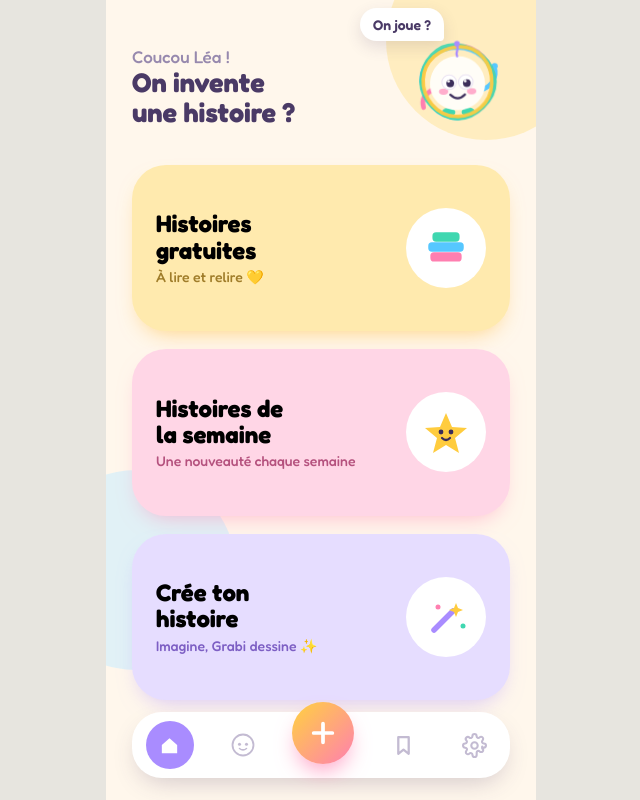
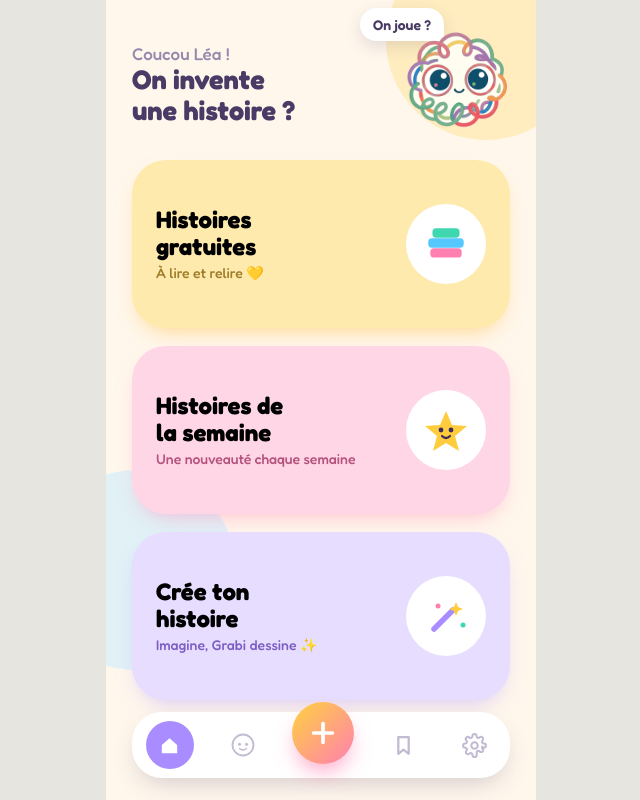
Before and after one commit to shepatrop-hash/Grabi, a React (Vite) app: page / in a window 1280 px wide. Shown: the whole page, without its empty margins (319-959 px from the left). Built offline with nearby package versions, Linux system fonts and the light colour scheme.

Commit message:
Use the real Grabi mascot illustration from the new design (PNG)
- Replace the old SVG mascot with the design's grabi.png (resized 4096->512, 246KB)
- Grabi component now renders <img src="/grabi.png"> with the bob animation

Co-Authored-By: Claude Opus 4.8 <noreply@anthropic.com>

```diff
--- a/src/components/Grabi.jsx
+++ b/src/components/Grabi.jsx
@@ -1,36 +1,22 @@
-import RawSvg from './RawSvg.jsx'
-
-// La mascotte Grabi, reprise telle quelle du prototype (Grabi.dc.html).
-// `size` = largeur en px. Les animations grabi-bob / grabi-wave sont dans theme.css.
+// La mascotte Grabi : illustration du nouveau design (public/grabi.png).
+// `size` = largeur/hauteur en px. L'animation grabi-bob est dans theme.css.
 export default function Grabi({ size = 110 }) {
-  const h = Math.round((size * 210) / 200)
-  const svg = `
-  <svg viewBox="0 0 200 210" width="${size}" height="${h}" style="overflow:visible; animation: grabi-bob 2.6s ease-in-out infinite; transform-origin:50% 80%;">
-    <ellipse cx="82" cy="160" rx="13" ry="9" fill="#3FD7B0"></ellipse>
-    <ellipse cx="120" cy="160" rx="13" ry="9" fill="#3FD7B0"></ellipse>
-    <path d="M52,116 C36,124 30,136 34,150" fill="none" stroke="#FF7FB0" stroke-width="9" stroke-linecap="round"></path>
-    <g style="transform-origin:150px 118px; animation: grabi-wave 1.1s ease-in-out infinite;">
-      <path d="M150,116 C168,108 176,92 172,76" fill="none" stroke="#56C7FF" stroke-width="9" stroke-linecap="round"></path>
-      <circle cx="172" cy="72" r="6" fill="#56C7FF"></circle>
-    </g>
-    <g fill="none" stroke-width="7" stroke-linecap="round" stroke-linejoin="round">
-      <path d="M100,32 C138,30 172,66 170,104 C168,142 134,172 98,170 C62,168 30,134 32,98 C34,62 64,34 100,32 Z" stroke="#FF7FB0"></path>
-      <path d="M100,36 C140,38 166,62 168,102 C170,140 136,168 100,172 C60,170 34,138 30,100 C28,64 62,36 100,36 Z" stroke="#56C7FF" opacity="0.92"></path>
-      <path d="M98,30 C136,34 170,62 172,100 C174,138 132,174 98,172 C64,170 28,136 30,98 C32,60 62,28 98,30 Z" stroke="#3FD7B0" opacity="0.9"></path>
-      <path d="M102,34 C142,32 168,68 166,106 C164,144 132,170 96,168 C58,166 32,130 34,96 C36,60 66,36 102,34 Z" stroke="#FFCC3E" opacity="0.92"></path>
-    </g>
-    <path d="M100,52 C130,52 153,76 153,106 C153,134 130,156 100,156 C70,156 47,134 47,106 C47,76 70,52 100,52 Z" fill="#FFFDF7"></path>
-    <path d="M100,52 C95,44 105,40 100,32" fill="none" stroke="#A98CFF" stroke-width="4.5" stroke-linecap="round"></path>
-    <circle cx="100" cy="28" r="5.5" fill="#A98CFF"></circle>
-    <ellipse cx="73" cy="120" rx="9" ry="6" fill="#FF9FC4" opacity="0.85"></ellipse>
-    <ellipse cx="127" cy="120" rx="9" ry="6" fill="#FF9FC4" opacity="0.85"></ellipse>
-    <circle cx="84" cy="102" r="14" fill="#fff" stroke="#EBE3F2" stroke-width="2"></circle>
-    <circle cx="116" cy="102" r="14" fill="#fff" stroke="#EBE3F2" stroke-width="2"></circle>
-    <circle cx="86" cy="104" r="7.5" fill="#3B2D5A"></circle>
-    <circle cx="118" cy="104" r="7.5" fill="#3B2D5A"></circle>
-    <circle cx="83" cy="100" r="2.6" fill="#fff"></circle>
-    <circle cx="115" cy="100" r="2.6" fill="#fff"></circle>
-    <path d="M86,126 Q100,140 114,126" fill="none" stroke="#3B2D5A" stroke-width="4.5" stroke-linecap="round"></path>
-  </svg>`
-  return <RawSvg html={svg} />
+  return (
+    <span style={{ display: 'inline-block', lineHeight: 0 }}>
+      <img
+        src="/grabi.png"
+        alt="Grabi"
+        width={size}
+        height={size}
+        style={{
+          display: 'block',
+          width: size,
+          height: size,
+          objectFit: 'contain',
+          animation: 'grabi-bob 2.8s ease-in-out infinite',
+          transformOrigin: '50% 80%',
+        }}
+      />
+    </span>
+  )
 }
--- a/src/theme.css
+++ b/src/theme.css
@@ -63,8 +63,8 @@ button {
   to { opacity: 1; transform: translateY(0); }
 }
 @keyframes grabi-bob {
-  0%, 100% { transform: translateY(0) rotate(-1deg); }
-  50% { transform: translateY(-8px) rotate(1deg); }
+  0%, 100% { transform: translateY(0) rotate(-1.5deg); }
+  50% { transform: translateY(-8px) rotate(1.5deg); }
 }
 @keyframes grabi-wave {
   0%, 100% { transform: rotate(0deg); }
```
Also changed, not shown: public/grabi.png (added).
